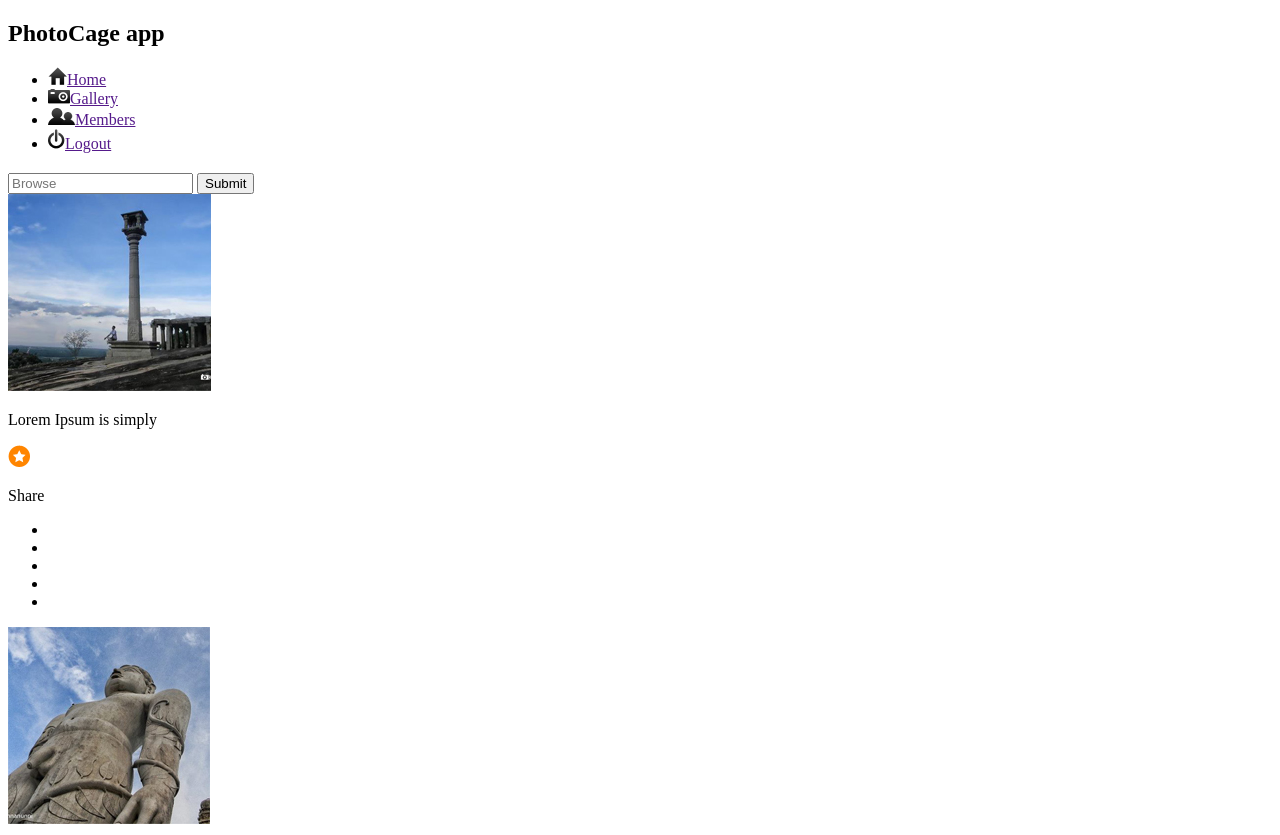
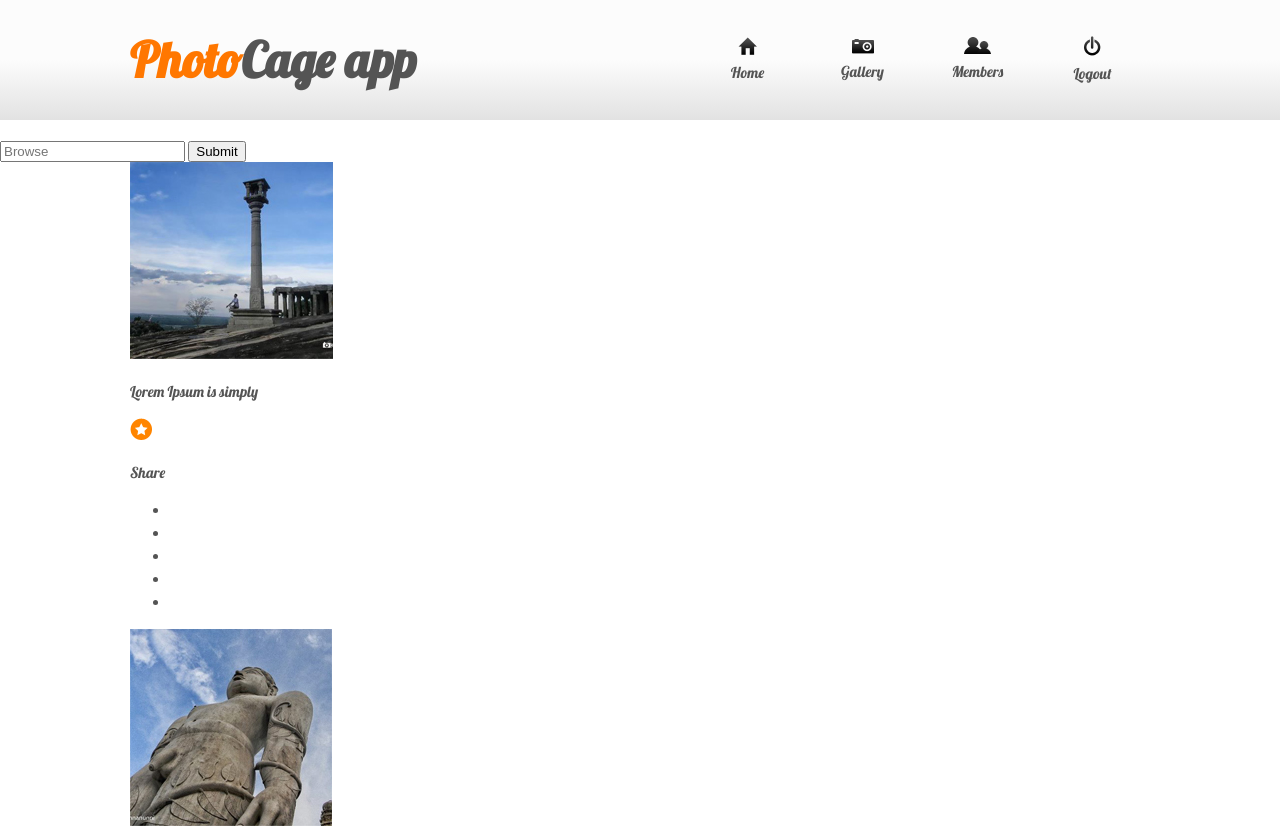
Before and after one commit to DmitriEr/Photo, a plain HTML site: page index.html in a window 1280 px wide. Shown: the top 835 px of the page. Drawn offline with Linux system fonts and the light colour scheme.

Commit message:
add css in section page-header

```diff
--- a/index.html
+++ b/index.html
@@ -4,35 +4,42 @@
     <meta charset="UTF-8">
     <meta name="viewport" content="width=, initial-scale=1.0">
     <meta http-equiv="X-UA-Compatible" content="ie=edge">
+    <link href="https://fonts.googleapis.com/css?family=Lobster&display=swap" rel="stylesheet">
+    <link href="https://fonts.googleapis.com/css?family=Lobster&display=swap" rel="stylesheet">
+    <link rel="stylesheet" href="style.css">
     <title>Document</title>
 </head>
 <body>
     <header class="page-header">
-        <div class="container">
-            <div class="page-header__inner">
+        <div class="container page-header__flex">
+            <div class="page-header__logo">
                 <h2 class="page-header__title"><span>Photo</span>Cage app</h2>
             </div>
-            <div class="page-header-inner">
+            <div class="page-header__menu">
                 <ul class="page-header__list">
                     <li class="page-header__item">
                         <a href="" class="page-header__link">
-                            <img src="img/header/Home.png" alt="Home" class="page-header__img">Home
+                            <img src="img/header/Home.png" alt="Home" class="page-header__img">
                         </a>
+                        <p class="page-header__text">Home</p>
                     </li>
                     <li class="page-header__item">
                         <a href="" class="page-header__link">
-                            <img src="img/header/Gallery.png" alt="Gallery" class="page-header__img">Gallery
+                            <img src="img/header/Gallery.png" alt="Gallery" class="page-header__img">
                         </a>
+                        <p class="page-header__text">Gallery</p>
                     </li>
                     <li class="page-header__item">
                         <a href="" class="page-header__link">
-                            <img src="img/header/Members.png" alt="Members" class="page-header__img">Members
+                            <img src="img/header/Members.png" alt="Members" class="page-header__img">
                         </a>
+                        <p class="page-header__text">Members</p>
                     </li>
                     <li class="page-header__item">
                         <a href="" class="page-header__link">
-                            <img src="img/header/Logout.png" alt="Logout" class="page-header__img">Logout
+                            <img src="img/header/Logout.png" alt="Logout" class="page-header__img">
                         </a>
+                        <p class="page-header__text">Logout</p>
                     </li>
                 </ul>
             </div>
--- a/style.css
+++ b/style.css
@@ -0,0 +1,68 @@
+body {
+    background-color: #ffffff;
+
+    margin: 0px;
+    padding: 0px;
+
+    font-family: 'Lobster', 'Arial', cursive;
+    font-size: 15px;
+    line-height: 23px;
+    font-weight: 400;
+    letter-spacing: normal;
+    color: #545454;
+}
+
+.container {
+    width: 1020px;
+    margin: auto;
+}
+
+.page-header {
+    background: linear-gradient(to bottom, #fcfcfc 50%, #e2e2e2);
+}
+
+.page-header__logo {
+    width: 400px;
+}
+
+.page-header__menu {
+    width: 500px;
+}
+
+.page-header__flex,
+.page-header__list {
+    display: flex;
+    flex-direction: row;
+    flex-wrap: wrap;
+    justify-content: space-between;
+    align-items: center;
+}
+
+.page-header__title {
+    font-size: 49px;
+    line-height: 60px;
+    margin-top: 30px;
+    margin-bottom: 30px;
+}
+
+.page-header__title span {
+    color: #ff7700;
+}
+
+.page-header__item:hover {
+    background: linear-gradient(to bottom, #fbfafa, #cdc5c5);
+
+    border-bottom: solid 8px #ff7d00;
+}
+
+.page-header__item  {
+    width: 25%;
+    height: inherit;
+
+    list-style: none;
+    text-align: center;
+}
+
+.page-header__text {
+    margin: 0px;
+}
```
